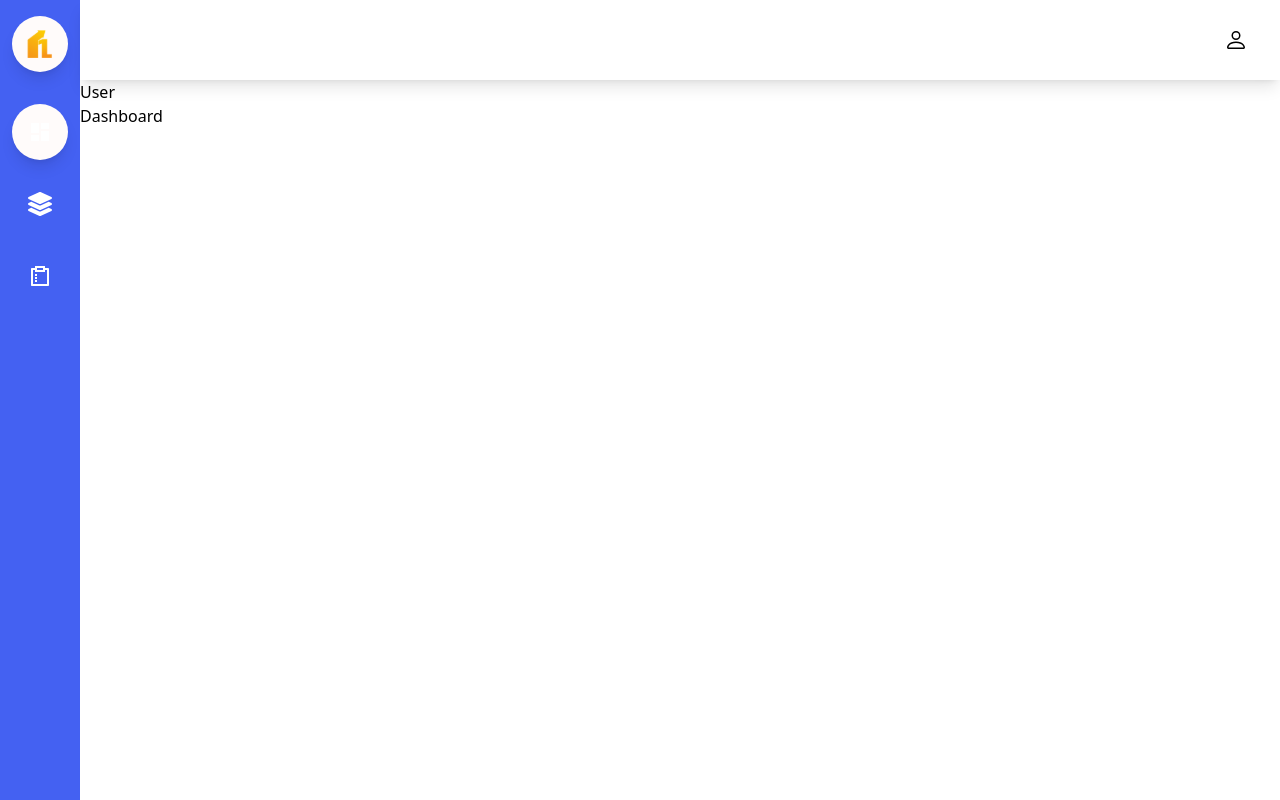
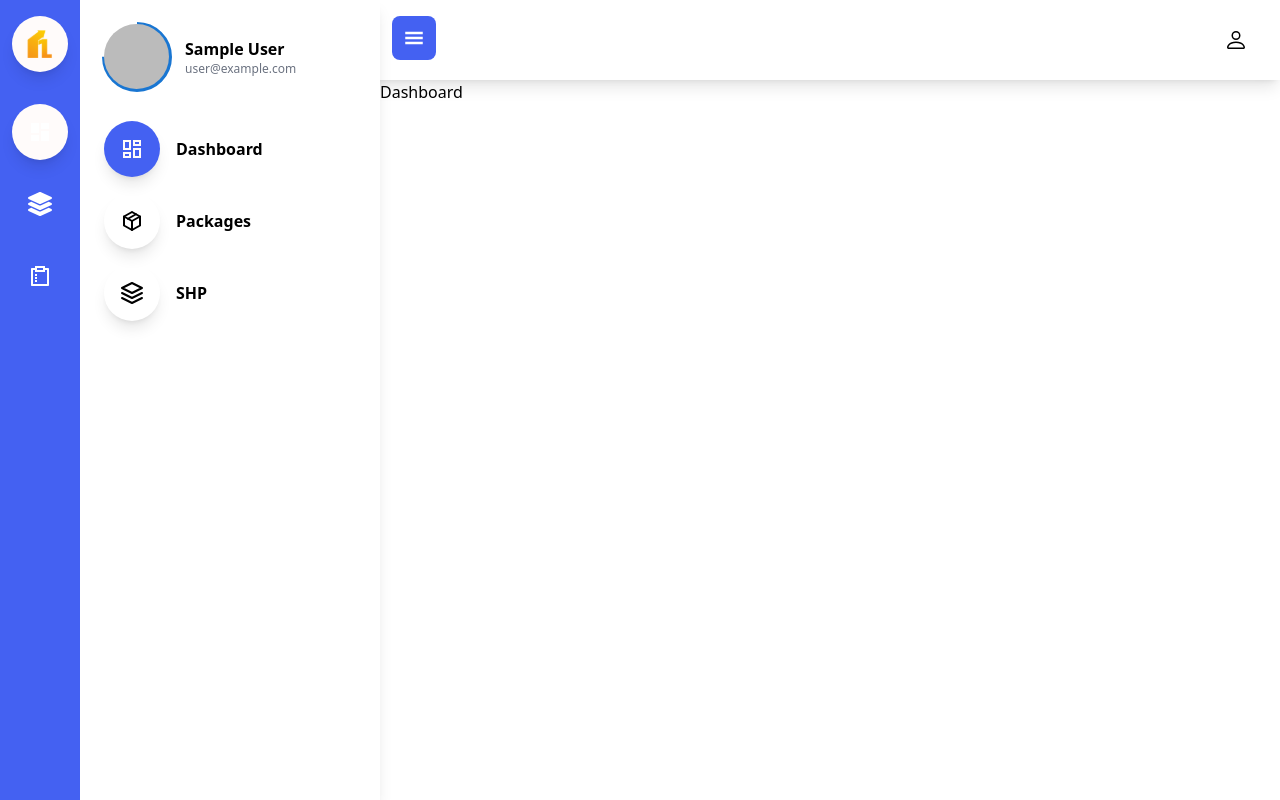
Before and after one commit to dadanisme/webgis-intellegence, a React (Vite) app: page /user/dashboard in a window 1280 px wide. Built offline with nearby package versions, Linux system fonts and the light colour scheme; no server answers; the database is empty; sample sign-in values are in the browser's storage.

Commit message:
utilize admin & user sidebar

```diff
--- a/src/components/header/LogoutModal.jsx
+++ b/src/components/header/LogoutModal.jsx
@@ -19,7 +19,7 @@ export default function LogoutModal({ onClose }) {
   };
   return (
     <div
-      className="w-96 h-60 bg-white backdrop-blur-sm rounded-lg shadow-lg
+      className="w-96 h-40 bg-white backdrop-blur-sm rounded-lg shadow-lg
       fixed top-1/2 -translate-y-1/2 left-1/2 -translate-x-1/2"
     >
       <div className="flex flex-col items-center justify-center h-full">
--- /dev/null
+++ b/src/components/sidebar/NavItem.jsx
@@ -0,0 +1,20 @@
+import { useLocation, Link } from "react-router-dom";
+import clsx from "clsx";
+
+export default function NavItem({ icon, href, active = false }) {
+  const location = useLocation();
+  const isActive = location.pathname.split("/")[1] === href.split("/")[1];
+
+  return (
+    <Link to={href}>
+      <button
+        className={clsx(
+          "flex items-center justify-center w-14 h-14 rounded-full text-white text-2xl",
+          (active || isActive) && "bg-[#FFFBFA] shadow-lg text-[#4461F2]"
+        )}
+      >
+        {icon}
+      </button>
+    </Link>
+  );
+}
--- /dev/null
+++ b/src/components/sidebar/Photo.jsx
@@ -0,0 +1,26 @@
+import { Avatar, CircularProgress } from "@mui/material";
+import { useSelector } from "react-redux";
+import { selectUser } from "../../store/slices/user";
+
+export default function Photo() {
+  const { details } = useSelector(selectUser);
+  return (
+    <div className="flex justify-start">
+      <figure className="relative flex items-center justify-center">
+        <CircularProgress
+          variant="determinate"
+          value={75}
+          size={70}
+          className="absolute"
+        />
+        <Avatar src={details?.photoURL} sx={{ width: 65, height: 65 }} />
+      </figure>
+      <figcaption className="flex flex-col justify-center ml-4 overflow-hidden">
+        <h1 className="text-md font-semibold">
+          {details?.displayName || "No Name"}
+        </h1>
+        <p className="text-xs text-gray-500">{details?.email}</p>
+      </figcaption>
+    </div>
+  );
+}
--- /dev/null
+++ b/src/components/sidebar/RoleNavItem.jsx
@@ -0,0 +1,22 @@
+import { useLocation, Link } from "react-router-dom";
+import clsx from "clsx";
+
+export default function RoleNavItem({ icon, href, active = false, text }) {
+  const location = useLocation();
+  const isActive = location.pathname === href;
+
+  return (
+    <Link to={href} className="flex items-center gap-4">
+      <button
+        className={clsx(
+          "flex items-center justify-center w-14 h-14 rounded-full text-2xl",
+          "shadow-lg",
+          (active || isActive) && "bg-[#4461F2] shadow-lg text-[#FFFBFA]"
+        )}
+      >
+        {icon}
+      </button>
+      <p className="text-left font-semibold">{text}</p>
+    </Link>
+  );
+}
--- a/src/layouts/Admin.jsx
+++ b/src/layouts/Admin.jsx
@@ -1,10 +1,65 @@
-import React from "react";
+import { useState } from "react";
 import { Outlet } from "react-router-dom";
+import { GiHamburgerMenu } from "react-icons/gi";
+import clsx from "clsx";
+import RoleNavItem from "../components/sidebar/RoleNavItem";
+import { MdOutlineDashboard } from "react-icons/md";
+import { TbPackage } from "react-icons/tb";
+import { FiLayers } from "react-icons/fi";
+import { RiGroupLine } from "react-icons/ri";
+import Photo from "../components/sidebar/Photo";
+
 export default function Admin() {
+  const [isSidebarOpen, setIsSidebarOpen] = useState(true);
+
+  const toggleSidebar = () => {
+    setIsSidebarOpen(!isSidebarOpen);
+  };
+
   return (
-    <div>
-      Admin
-      <Outlet />
-    </div>
+    <>
+      <aside
+        className={clsx(
+          "h-screen bg-white shadow-lg w-[300px] absolute top-0",
+          "transition-all duration-300 ease-in-out p-6",
+          "flex flex-col gap-8",
+          isSidebarOpen ? "left-0" : "-left-[300px]"
+        )}
+      >
+        <button
+          onClick={toggleSidebar}
+          className="p-3 rounded-lg absolute top-4 -right-14 bg-[#4461F2]"
+        >
+          <GiHamburgerMenu className="text-xl text-white" />
+        </button>
+        <Photo />
+        <nav className="grid gap-4">
+          <RoleNavItem
+            icon={<MdOutlineDashboard />}
+            href="/admin/dashboard"
+            text="Dashboard"
+          />
+          <RoleNavItem
+            icon={<RiGroupLine />}
+            href="/admin/users"
+            text="Management Users"
+          />
+          <RoleNavItem
+            icon={<TbPackage />}
+            href="/admin/packages"
+            text="Packages"
+          />
+          <RoleNavItem icon={<FiLayers />} href="/admin/shp" text="SHP" />
+        </nav>
+      </aside>
+      <div
+        className={clsx(
+          "transition-all duration-300 ease-in-out",
+          isSidebarOpen && "ml-[300px]"
+        )}
+      >
+        <Outlet />
+      </div>
+    </>
   );
 }
--- a/src/layouts/MainLayout.jsx
+++ b/src/layouts/MainLayout.jsx
@@ -1,16 +1,19 @@
-import { Outlet, useLocation, Link } from "react-router-dom";
+import { Outlet, useLocation } from "react-router-dom";
 import logo from "../assets/images/logo.svg";
 import { MdDashboard } from "react-icons/md";
 import { FaLayerGroup } from "react-icons/fa";
 import { RiSurveyLine } from "react-icons/ri";
-import clsx from "clsx";
+import { useSelector } from "react-redux";
+import { selectUser } from "../store/slices/user";
 import Header from "./Header";
+import NavItem from "../components/sidebar/NavItem";
 
 export default function MainLayout() {
   const location = useLocation();
+  const { user } = useSelector(selectUser);
   return (
     <div>
-      <aside className="bg-[#4461F2] h-screen w-20 absolute left-0 top-0 flex flex-col items-center">
+      <aside className="bg-[#4461F2] z-[1] h-screen w-20 absolute left-0 top-0 flex flex-col items-center">
         <figure className="flex items-center justify-center bg-[#FFFBFA] w-14 h-14 rounded-full mt-4 shadow-lg">
           <img src={logo} alt="logo" className="object-contain w-8 h-8" />
         </figure>
@@ -18,7 +21,9 @@ export default function MainLayout() {
         <nav className="flex flex-col gap-4 mt-8">
           <NavItem
             icon={<MdDashboard />}
-            href="/"
+            href={
+              user?.role === "admin" ? "/admin/dashboard" : "/user/dashboard"
+            }
             active={
               location.pathname === "/user/dashboard" ||
               location.pathname === "/admin/dashboard"
@@ -30,28 +35,10 @@ export default function MainLayout() {
         </nav>
       </aside>
 
-      <div className="ml-20">
+      <div className="ml-20 relative">
         <Header />
         <Outlet />
       </div>
     </div>
   );
 }
-
-function NavItem({ icon, href, active = false }) {
-  const location = useLocation();
-  const isActive = location.pathname === href;
-
-  return (
-    <Link to={href}>
-      <button
-        className={clsx(
-          "flex items-center justify-center w-14 h-14 rounded-full text-white text-2xl",
-          (active || isActive) && "bg-[#FFFBFA] shadow-lg text-[#4461F2]"
-        )}
-      >
-        {icon}
-      </button>
-    </Link>
-  );
-}
--- a/src/layouts/User.jsx
+++ b/src/layouts/User.jsx
@@ -1,11 +1,59 @@
-import React from "react";
+import { useState } from "react";
 import { Outlet } from "react-router-dom";
+import { GiHamburgerMenu } from "react-icons/gi";
+import clsx from "clsx";
+import RoleNavItem from "../components/sidebar/RoleNavItem";
+import { MdOutlineDashboard } from "react-icons/md";
+import { TbPackage } from "react-icons/tb";
+import { FiLayers } from "react-icons/fi";
+import Photo from "../components/sidebar/Photo";
 
 export default function User() {
+  const [isSidebarOpen, setIsSidebarOpen] = useState(true);
+
+  const toggleSidebar = () => {
+    setIsSidebarOpen(!isSidebarOpen);
+  };
+
   return (
-    <div>
-      User
-      <Outlet />
-    </div>
+    <>
+      <aside
+        className={clsx(
+          "h-screen bg-white shadow-lg w-[300px] absolute top-0",
+          "transition-all duration-300 ease-in-out p-6",
+          "flex flex-col gap-8",
+          isSidebarOpen ? "left-0" : "-left-[300px]"
+        )}
+      >
+        <button
+          onClick={toggleSidebar}
+          className="p-3 rounded-lg absolute top-4 -right-14 bg-[#4461F2]"
+        >
+          <GiHamburgerMenu className="text-xl text-white" />
+        </button>
+        <Photo />
+        <nav className="grid gap-4">
+          <RoleNavItem
+            icon={<MdOutlineDashboard />}
+            href="/user/dashboard"
+            text="Dashboard"
+          />
+          <RoleNavItem
+            icon={<TbPackage />}
+            href="/user/packages"
+            text="Packages"
+          />
+          <RoleNavItem icon={<FiLayers />} href="/user/shp" text="SHP" />
+        </nav>
+      </aside>
+      <div
+        className={clsx(
+          "transition-all duration-300 ease-in-out",
+          isSidebarOpen && "ml-[300px]"
+        )}
+      >
+        <Outlet />
+      </div>
+    </>
   );
 }
--- a/src/pages/Home.jsx
+++ b/src/pages/Home.jsx
@@ -14,5 +14,5 @@ export default function Home() {
     navigate("/user/dashboard");
   }
 
-  return <></>;
+  return null;
 }
--- /dev/null
+++ b/src/pages/Map.jsx
@@ -0,0 +1,5 @@
+import React from "react";
+
+export default function Map() {
+  return <div>Map</div>;
+}
--- a/src/router/index.jsx
+++ b/src/router/index.jsx
@@ -24,6 +24,7 @@ const AdminShp = lazy(() => import("../pages/admin/Shp"));
 const Survey = lazy(() => import("../pages/survey/Survey"));
 const SurveyForm = lazy(() => import("../pages/survey/SurveyForm"));
 const NotFound = lazy(() => import("../pages/NotFound"));
+const Map = lazy(() => import("../pages/Map"));
 
 export default function Router() {
   return (
@@ -49,6 +50,7 @@ export default function Router() {
                 <Route path="packages" element={<AdminPackages />} />
                 <Route path="shp" element={<AdminShp />} />
               </Route>
+              <Route path="/map" element={<Map />} />
               <Route path="/survey" element={<Survey />}>
                 <Route path=":id" element={<SurveyForm />} />
               </Route>
```
